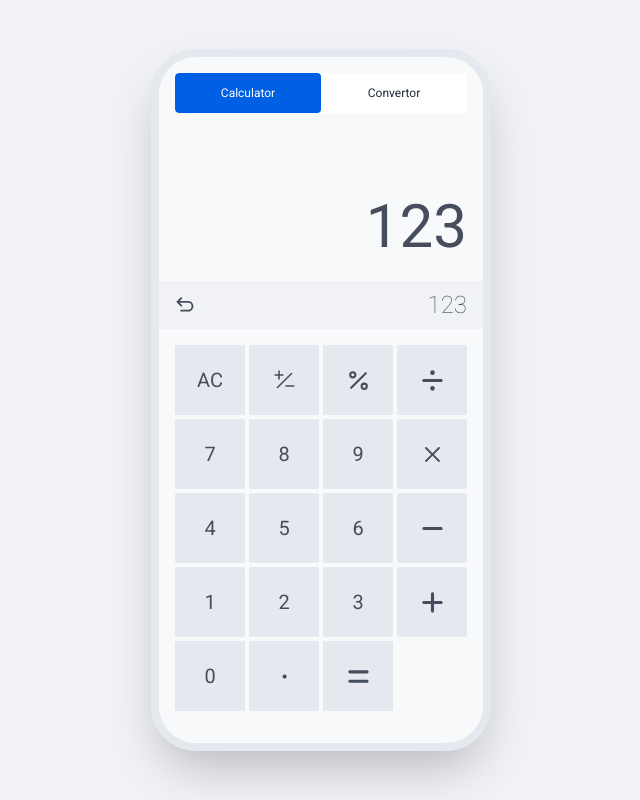
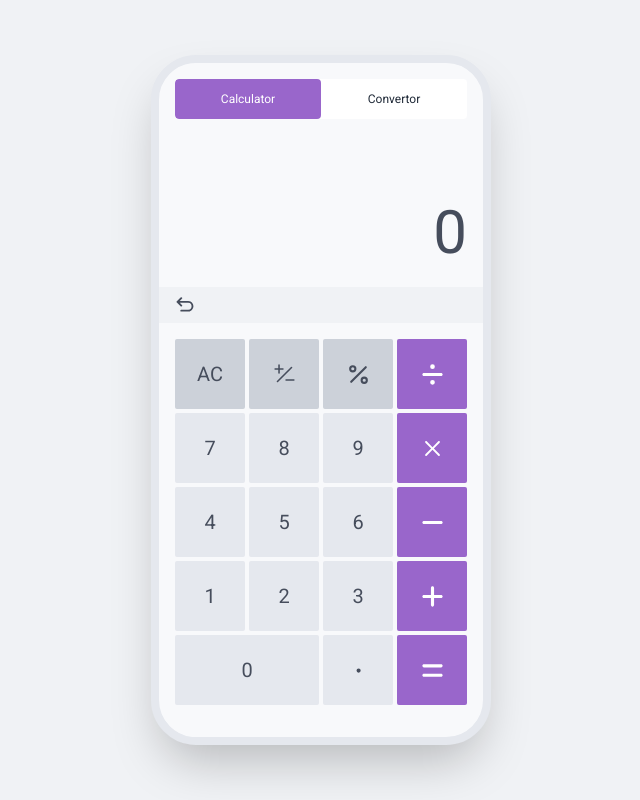
Before and after one commit to Aarushkashyap/Cal-C-2.0, a React (Vite) app: page / in a window 1280 px wide. Shown: the whole page, without its empty margins (319-959 px from the left). Built offline with nearby package versions, Linux system fonts and the light colour scheme.

Commit message:
Added number and operator button handle function

```diff
--- a/src/components/Button.jsx
+++ b/src/components/Button.jsx
@@ -1,16 +1,18 @@
 import React from 'react'
 
-const Button = ({children, className, onClick}) => {
+const Button = React.forwardRef(({children, className, onClick}, ref) => {
   return (
     <button
     className={`flex h-[70px] transform select-none items-center justify-center rounded-sm bg-light-200
-    text-xl font-[400] text-textDark outline-none transition-all hover:bg-blue-500 hover:text-white focus:ring-2
-    focus:ring:blue-500 active:scale-95 active-bg-blue-700 dark:bg-dark-100 dark:text-text ${className}`}
+    text-xl font-[400] text-textDark outline-none transition-all hover:bg-purple-400 hover:text-white focus:ring-2
+    focus:ring:blue-500 active:scale-95 active-bg-blue-700 dark:bg-dark-100 dark:text-text
+    ${className}`}
     onClick={onClick}
+    ref={ref}
     >
     {children}
     </button>
   );
-};
+});
 
 export default Button
--- a/src/components/Calculator.jsx
+++ b/src/components/Calculator.jsx
@@ -1,4 +1,4 @@
-import React from 'react'
+import React, { useRef, useState } from 'react'
 import { PiArrowUUpLeftBold, PiPlusMinus } from "react-icons/pi";
 import { FiPercent } from "react-icons/fi";
 import { FaPercent, FaDivide, FaMinus, FaPlus,FaEquals } from "react-icons/fa6";
@@ -80,13 +80,97 @@ const Buttons = {
     ],
 };
 
+const Calculator = () => {
+    const buttonsRef = useRef([]);
+    const [inputValue, setInputValue] = useState ([]);
+    const [result, setResult] = useState(0);
 
-const Calculator = () => {
+    const handleButtonClick = (value) => {
+        //Get all the clicked button detailId from buttons array
+        const button = Object.values(Buttons)
+        .flat()
+        .find((item) => item.value === value);
+
+        // we will store input values in an array
+        // get the last element of the array
+        const lastInputValue = inputValue[inputValue.length - 1];
+
+        // function to handle unary operations
+        const handleUnaryOperations = (operation) => {
+            if(lastInputValue && lastInputValue.type === "number"){
+                //perform the function on last value
+                const newInputValue = {
+                    ... lastInputValue,
+                    value: operation(lastInputValue.value),
+                    label: operation(lastInputValue.value),
+                };
+                setInputValue((prev) => [ ... prev.slice(0,-1), newInputValue]);
+            }
+        };
+
+        //function to handle Numbers
+        const handleNumber = () => {
+            if(lastInputValue && lastInputValue.type === "number") {
+                //if last value is also a number than add in the last value
+                let newValue = lastInputValue.value;
+                if (lastInputValue.value.toString().length < 15) {
+                    // add a limit of 15 characters
+                    newValue = lastInputValue.value + value;
+                }
+                const newInputValue = {
+                    ... lastInputValue,
+                    value:newValue,
+                    label:newValue,
+                };
+                // update the new value
+                setInputValue((prev) => [ ... prev.slice(0, -1), newInputValue]);
+            }
+            else{
+                // if last value is not a number then just add current as a new
+                setInputValue((prev) => [ ... prev, button])
+            }
+
+        };
+
+        //function to handle operator
+            const handleOperator = () => {
+                if(inputValue.length>0){
+                    //only allow operator if input value not empty
+                    if(lastInputValue && lastInputValue.type === "operator"){
+                        //if last value is already an operator than just replace it
+                        const newInputValue = {
+                            ... lastInputValue,
+                            value: button.value,
+                            label: button.label,
+                        }
+                        setInputValue((prev)=> [ ... prev.slice(0, -1), newInputValue])
+                    }
+                    else {
+                        // if last value is not operator than add operator
+                        setInputValue((prev) => [ ... prev, button]);
+                    }
+                }
+            };
+
+        switch  (button.type){
+            case "number":
+                handleNumber()
+                break;
+            case "operator":
+                handleOperator();
+                break;
+            }
+    };
+
+
+
   return (
     <>
     <div className='mb-2 px-4'>
         <div className='flex min-h-[9rem] flex-col items-end justify-end py-4 text-right'>
-            <span className='w-full text-6xl text-textDark dark:text-white'>123</span>
+            <span className='w-full text-6xl text-textDark dark:text-white'>
+                {result}
+            </span>
         </div>
     </div>
     <div className='flex items-center justify-center bg-light-100 px-4 py-2 dark:bg-dark-100'>
@@ -94,8 +178,10 @@ const Calculator = () => {
             <PiArrowUUpLeftBold size={20} />
             </span>
             <div className='flex w-full item-center overflow-x-auto text-2xl font-extralight [&>*:first-child]:ml-auto'>
-            <span>123</span>
-                </div>
+            {inputValue.map((item, index) => (
+                <span>{item.label}</span>
+            ))}
+            </div>
         </div>
         {/* keyboard */}
         <div className='flex items-center justify-between p-4'>
@@ -104,7 +190,14 @@ const Calculator = () => {
                     Object.keys(Buttons).map((key) => (
                         <div className='grid grid-cols-4 gap-1' key={key}>
                             {Buttons[key].map((item) => (
-                               <Button>{item.label}</Button>
+                               <Button
+                                key={item.value}
+                                className={"w-full" + " " + item.className || ""}
+                                ref ={(button) => {
+                                    buttonsRef.current[item.value] === button;
+                                }}
+                                onClick={() => handleButtonClick(item.value)}
+                               >{item.label}</Button>
                         ))}
                         </div>
                     ))
@@ -112,7 +205,7 @@ const Calculator = () => {
             </div>
         </div>
     </>
-  )
-}
+  );
+};
 
 export default Calculator
--- a/tailwind.config.js
+++ b/tailwind.config.js
@@ -4,7 +4,7 @@ export default {
   theme: {
     extend: {
       colors: {
-        primary: "#0060e5",
+        primary: "#9966CB",
         secondary: "#242933",
         dark: {
           100: "#242933",
```
